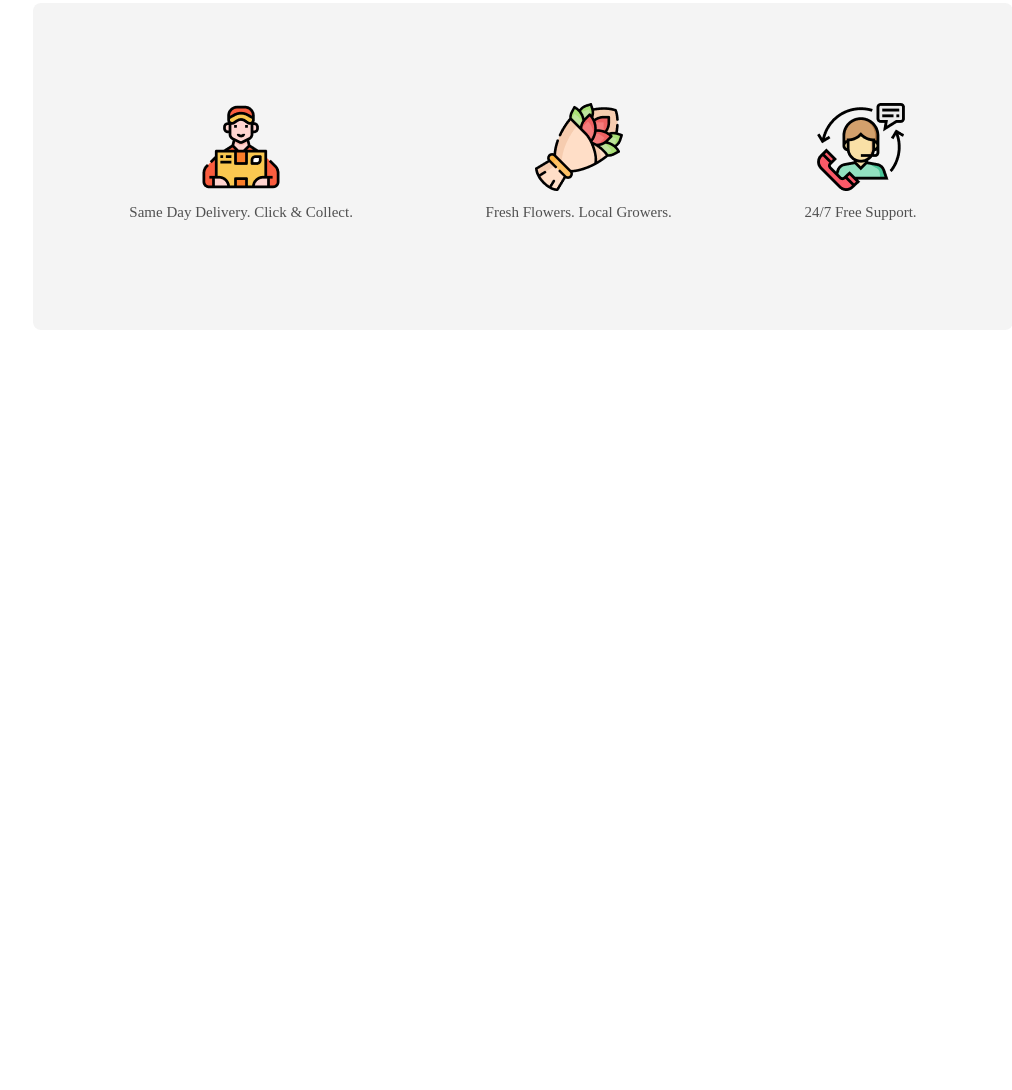
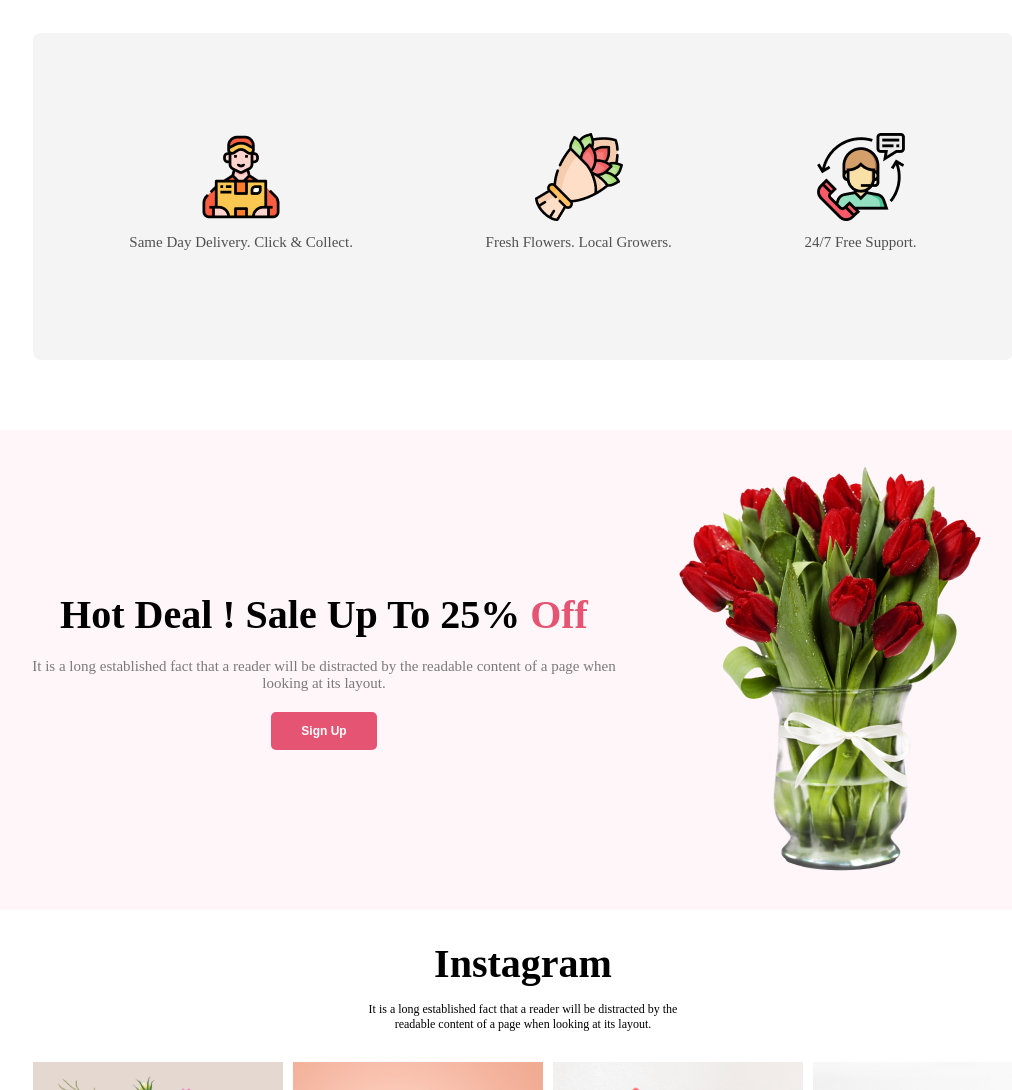
Before and after one commit to Pran-to/assig-1, a plain HTML site: page index.html in a window 1280 px wide. Shown: the part 1710-2800 px from the top of the page, without its empty margins (117-1129 px from the left). Before the commit the page ends 2110 px from the top, so only its background shows below. Drawn offline with Linux system fonts and the light colour scheme.

Commit message:
new update

```diff
--- a/index.html
+++ b/index.html
@@ -30,7 +30,7 @@
                     Our Featured Flowers
                 </h3>
                 <p class="featured-text">
-                    It is a long established fact that a reader will be distracted by the readable content of a page when looking at its layout.
+                    It is a long established fact that a reader will be distracted by the <br> readable content of a page when looking at its layout.
                 </p>
             </div>
 
@@ -86,6 +86,38 @@
                 </div>
             </div>
         </section>
+        <!-- Hot Deal section -->
+        <section>
+            <div class="deal-content">
+                <div >
+                    <h1 class="deal-title">
+                        Hot Deal ! Sale Up To 25% <span style="color: #E55473;">Off</span>
+                    </h1>
+                    <p class="deal-text">
+                        It is a long established fact that a reader will be distracted by the readable content of a page when looking at its layout.
+                    </p >
+                    <button class="btn-primary">Sign Up</button>
+                </div>
+                <img src="image/pngwing 8.png" alt="">
+            </div>
+        </section>
+        <!-- instagram section  -->
+        <section>
+            <div class="instagram">
+                <h3 class="insta-title">
+                    Instagram
+                </h3>
+                <p class="insta-text">
+                    It is a long established fact that a reader will be distracted by the <br> readable content of a page when looking at its layout.
+                </p>
+            </div>
+        </section>
+        <section class="insta-imgs">
+            <div><img src="image/Rectangle 4.png" alt=""></div>
+            <div><img src="image/Rectangle 5.png" alt=""></div>
+            <div> <img src="image/Rectangle 6.png" alt=""></div>
+            <div><img src="image/Flower 01.png" alt=""></div>
+        </section>
     </main>
 
     <footer>
--- a/styles/style.css
+++ b/styles/style.css
@@ -42,6 +42,7 @@
     border-radius: 5px;
     font-size: 12px;
     font-weight: 600;
+
 }
 
 .banner-img {
@@ -65,6 +66,7 @@
 }
 
 .featured-text {
+    margin: 15px 0;
     color: rgba(39, 39, 39, 0.60);
     font-size: 12px;
     font-weight: 400;
@@ -119,7 +121,7 @@
     background-size: cover;
     background-repeat: no-repeat;
     text-align: center;
-
+    border-radius: 8px;
     padding-top: 210px;
 }
 
@@ -129,8 +131,11 @@
 }
 
 .about-text {
+    color: rgba(10, 10, 10, 0.945);
+    font-size: 15px;
+    font-weight: 300px;
     margin: 20px 250px;
-    font-size: 15px;
+
 }
 
 /* !-- help and  Support -section style--> */
@@ -149,3 +154,57 @@ font-size: 15px;
 font-weight: 500;
 line-height: 35px;
 }
+
+/* <!-- Hot Deal section --> */
+
+.deal-content{
+    display: flex;
+    gap :20px;
+    justify-content: center;
+    align-items: center;
+    text-align: center;
+    border-radius: 8px;
+    background: rgba(229, 84, 115, 0.05);
+
+}
+.deal-content img{
+    padding: 30px;
+}
+.deal-title{
+    font-size: 40px;
+    font-weight: 700;
+    margin-bottom: 20px;
+}
+.deal-text{
+    margin-bottom: 20px;
+    color: rgba(39, 39, 39, 0.60);
+    font-size: 15px;
+   width: 600px;
+    font-weight: 300px;
+
+}
+ /* Instagram styles */
+ .instagram{
+    margin: 30px 0;
+    text-align: center;
+ }
+.insta-title{
+    font-size: 40px;
+    font-weight: 600;
+}
+.insta-text{
+    margin-top: 15px;
+    font-size: 12px;
+    font-weight: 400;
+}
+
+.insta-imgs{
+    display: flex;
+   gap: 10px;
+   margin: 0 150px;
+
+}
+.insta-imgs img{
+    width: 250px;
+
+}
```
